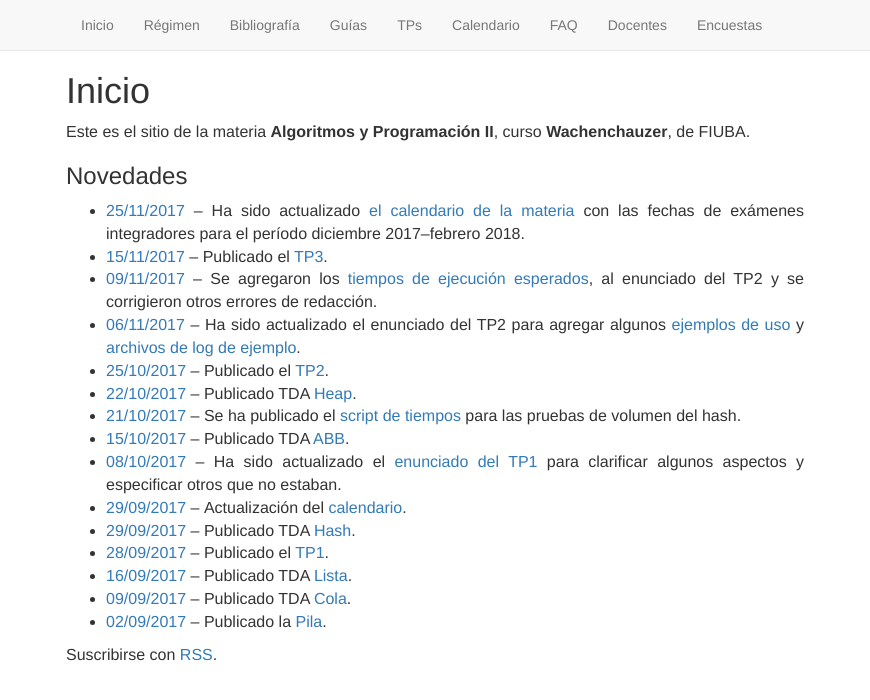
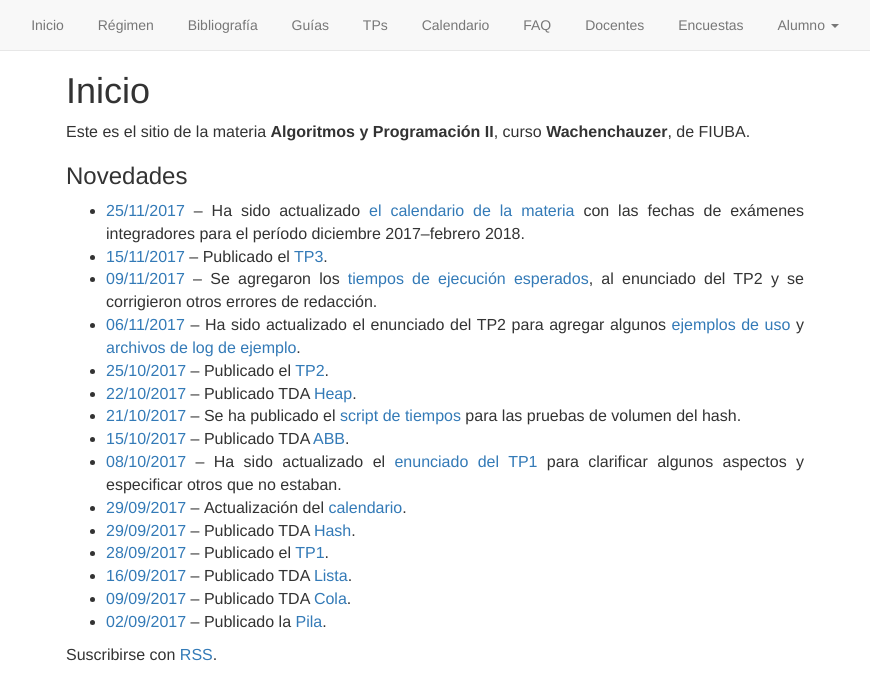
Before and after one commit to algoritmos-rw/algoritmos, a Jekyll site: the page built from static/00_index.md, in a window 1280 px wide. Shown: the top 700 px of the page, without its empty margins (205-1075 px from the left). Built offline with Jekyll 4.4.1, drawn with Linux system fonts in a browser that asks for light colours; our own code applies the rules of GitHub Pages for plain Markdown files.

Commit message:
Dropdown menu para acciones del alumno (#68)
* Agrego dropdown de alumno: Entregas y notas

* Agrego margen izq al menu

* Centrado

* Fix centrado mobile. (#69)

* Revert "Centrado". This reverts commit 4d0a0c7c98d0d1501c1fe78d8ce10325c1d3b352.

* Fix centrado mobile.

* Sombreado en selección ahora llena toda la fila.

```diff
--- a/_includes/header.html
+++ b/_includes/header.html
@@ -1,7 +1,7 @@
 <header class="site-header" role="banner">
 
     <nav class="navbar navbar-default navbar-static-top">
-      <div class="container">
+      <div class="container-fluid">
         <div class="navbar-header">
           <button type="button" class="navbar-toggle collapsed" data-toggle="collapse" data-target="#navbar-collapse" aria-expanded="false" aria-controls="navbar">
             <span class="sr-only">Navegación</span>
@@ -23,6 +23,14 @@
             <li><a href="{{ '/faq/' | relative_url }}">FAQ</a></li>
             <li><a href="{{ '/docentes/' | relative_url }}">Docentes</a></li>
             <li><a href="{{ '/encuestas/' | relative_url }}">Encuestas</a></li>
+            <li class="dropdown">
+              <a class="dropdown-toggle" data-toggle="dropdown">Alumno
+                <span class="caret"></span></a>
+              <ul class="dropdown-menu">
+                <li><a href="https://algoritmos7541-rw.tk/entregas">Entregas</a></li>
+                <li><a href="https://algoritmos7541-rw.tk/notas/">Notas</a></li>
+              </ul>
+            </li>
           </ul>
         </div>
       </div>
--- a/assets/css/styles.css
+++ b/assets/css/styles.css
@@ -13,6 +13,16 @@
     padding-left: 15px;
     width: 960px;
     max-width: 100%;
+  }
+
+  .navbar-nav li {
+    float: none;
+    display: inline-block;
+  }
+
+  .nav {
+    width: 100%;
+    text-align: center;
   }
 }
 
@@ -66,6 +76,10 @@
   margin-bottom: 0!important;
 }
 
+.navbar .dropdown-menu li {
+  width: 100%;
+}
+
 @media (max-width: 450px) {
   .hidden-xxs {
     display: none !important;
```
